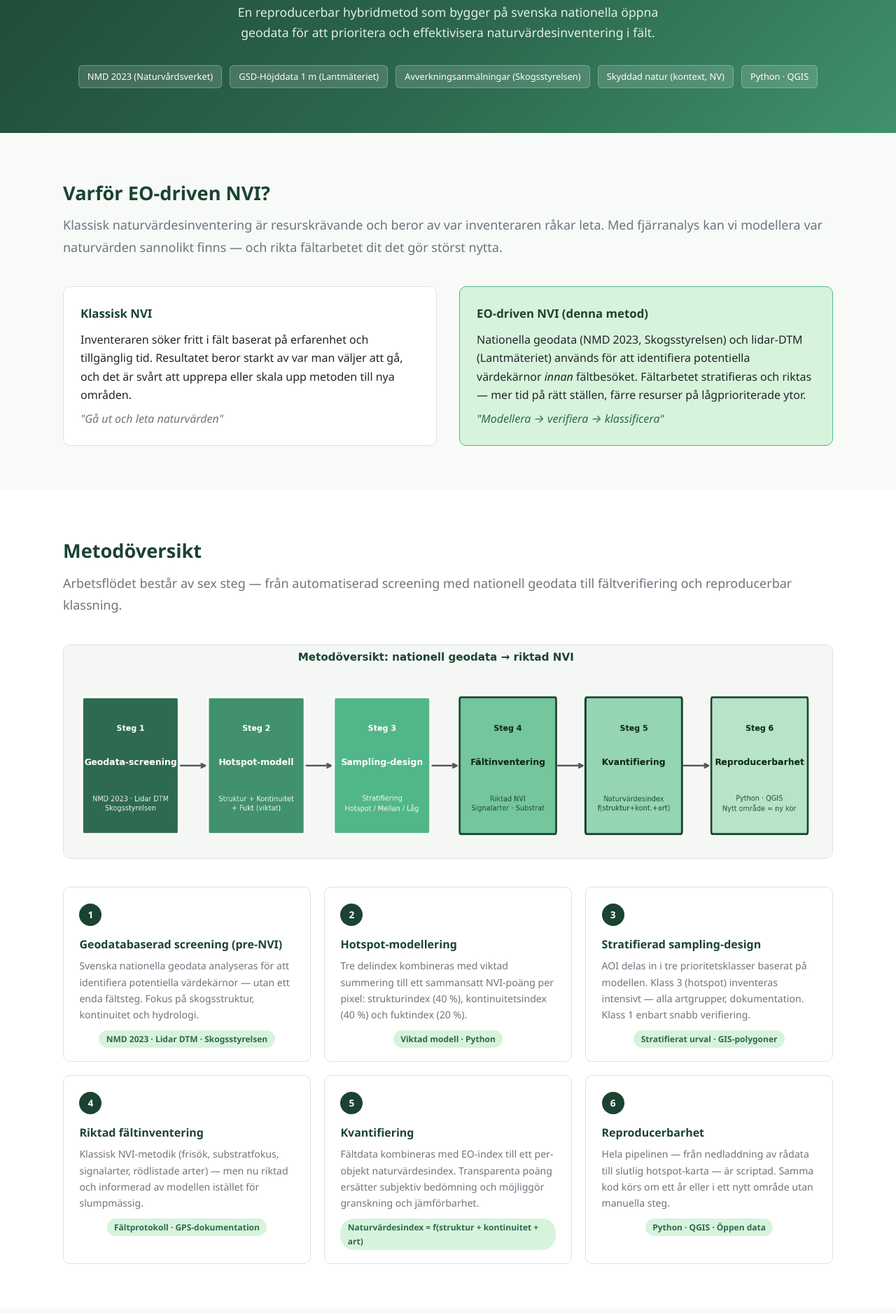
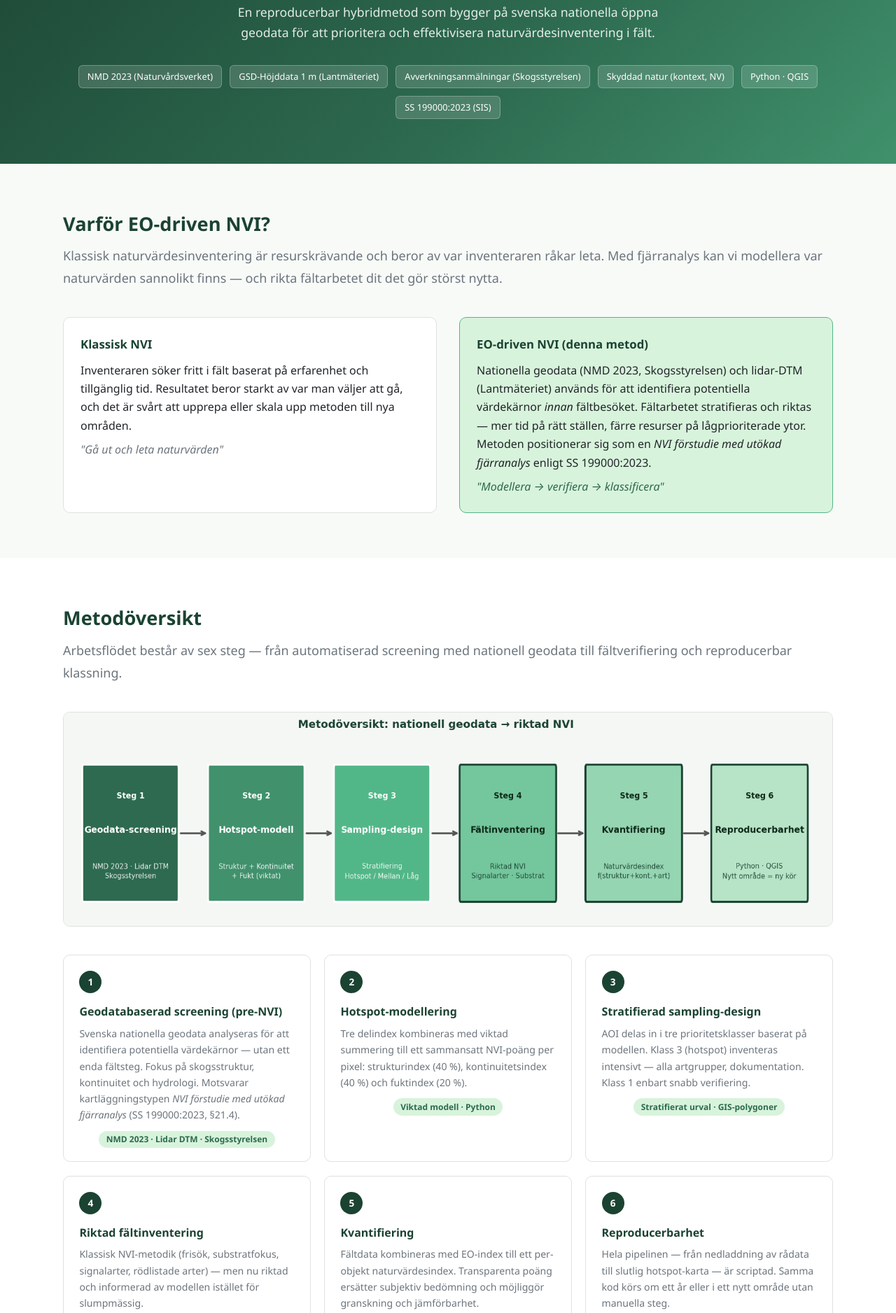
Before and after one commit to ulfboge/nvi, a plain HTML site: page docs/index.html in a window 1280 px wide. Shown: the part 313-2189 px from the top of the page at 70% size. Drawn offline with Linux system fonts and the light colour scheme.

Commit message:
Lägg till SS 199000:2023-referenser i hemsidan
Metoden positioneras nu explicit som en NVI förstudie med utökad
fjärranalys (SS 199000:2023, §21.4). Ändringar:
- Hero: ny badge SS 199000:2023 (SIS)
- Intro-box: standardhänvisning i EO-driven NVI-beskrivningen
- Steg 1: referens till kartläggningstypen i SS 199000:2023
- Jämförelsetabell: NVI-klasskompatibilitet kopplad till standarden
- Datakällor: SWEREF 99 TM (EPSG:3006) och SIS/TS 199002:2023 nämns

Co-Authored-By: Claude Sonnet 4.6 <noreply@anthropic.com>

```diff
--- a/docs/index.html
+++ b/docs/index.html
@@ -338,6 +338,7 @@
     <span class="badge">Avverkningsanmälningar (Skogsstyrelsen)</span>
     <span class="badge">Skyddad natur (kontext, NV)</span>
     <span class="badge">Python · QGIS</span>
+    <span class="badge">SS 199000:2023 (SIS)</span>
   </div>
 </div>
 
@@ -355,7 +356,7 @@
       </div>
       <div class="intro-box highlight">
         <h3>EO-driven NVI (denna metod)</h3>
-        <p>Nationella geodata (NMD 2023, Skogsstyrelsen) och lidar-DTM (Lantmäteriet) används för att identifiera potentiella värdekärnor <em>innan</em> fältbesöket. Fältarbetet stratifieras och riktas — mer tid på rätt ställen, färre resurser på lågprioriterade ytor.</p>
+        <p>Nationella geodata (NMD 2023, Skogsstyrelsen) och lidar-DTM (Lantmäteriet) används för att identifiera potentiella värdekärnor <em>innan</em> fältbesöket. Fältarbetet stratifieras och riktas — mer tid på rätt ställen, färre resurser på lågprioriterade ytor. Metoden positionerar sig som en <em>NVI förstudie med utökad fjärranalys</em> enligt SS 199000:2023.</p>
         <p class="mt-1" style="font-style:italic; color:var(--green-mid);">"Modellera → verifiera → klassificera"</p>
       </div>
     </div>
@@ -377,7 +378,7 @@
       <div class="step-card">
         <div class="step-num">1</div>
         <h3>Geodatabaserad screening (pre-NVI)</h3>
-        <p>Svenska nationella geodata analyseras för att identifiera potentiella värdekärnor — utan ett enda fältsteg. Fokus på skogsstruktur, kontinuitet och hydrologi.</p>
+        <p>Svenska nationella geodata analyseras för att identifiera potentiella värdekärnor — utan ett enda fältsteg. Fokus på skogsstruktur, kontinuitet och hydrologi. Motsvarar kartläggningstypen <em>NVI förstudie med utökad fjärranalys</em> (SS 199000:2023, §21.4).</p>
         <span class="tag-pill">NMD 2023 · Lidar DTM · Skogsstyrelsen</span>
       </div>
 
@@ -476,7 +477,7 @@
 <section id="data">
   <div class="container">
     <h2>Datakällor</h2>
-    <p class="section-lead">Den publicerade pipelinen använder enbart svenska nationella öppna geodata utan licensavgift.</p>
+    <p class="section-lead">Den publicerade pipelinen använder enbart svenska nationella öppna geodata utan licensavgift. Koordinatsystem: SWEREF&nbsp;99&nbsp;TM (EPSG:3006), i linje med SIS/TS&nbsp;199002:2023. Metoden är utformad som en <em>NVI förstudie med utökad fjärranalys</em> enligt SS&nbsp;199000:2023, §21.4.</p>
 
     <table class="data-table">
       <thead>
@@ -574,8 +575,8 @@
         </tr>
         <tr>
           <td class="dim">NVI-klasskompatibilitet</td>
-          <td class="good">Ja (klass 1–4)</td>
-          <td class="good">Ja – poäng översätts till klass 1–4</td>
+          <td class="good">Ja (klass 1–4, SS 199000:2023)</td>
+          <td class="good">Ja – poäng översätts till klass 1–4 per SS 199000:2023</td>
         </tr>
       </tbody>
     </table>
```
